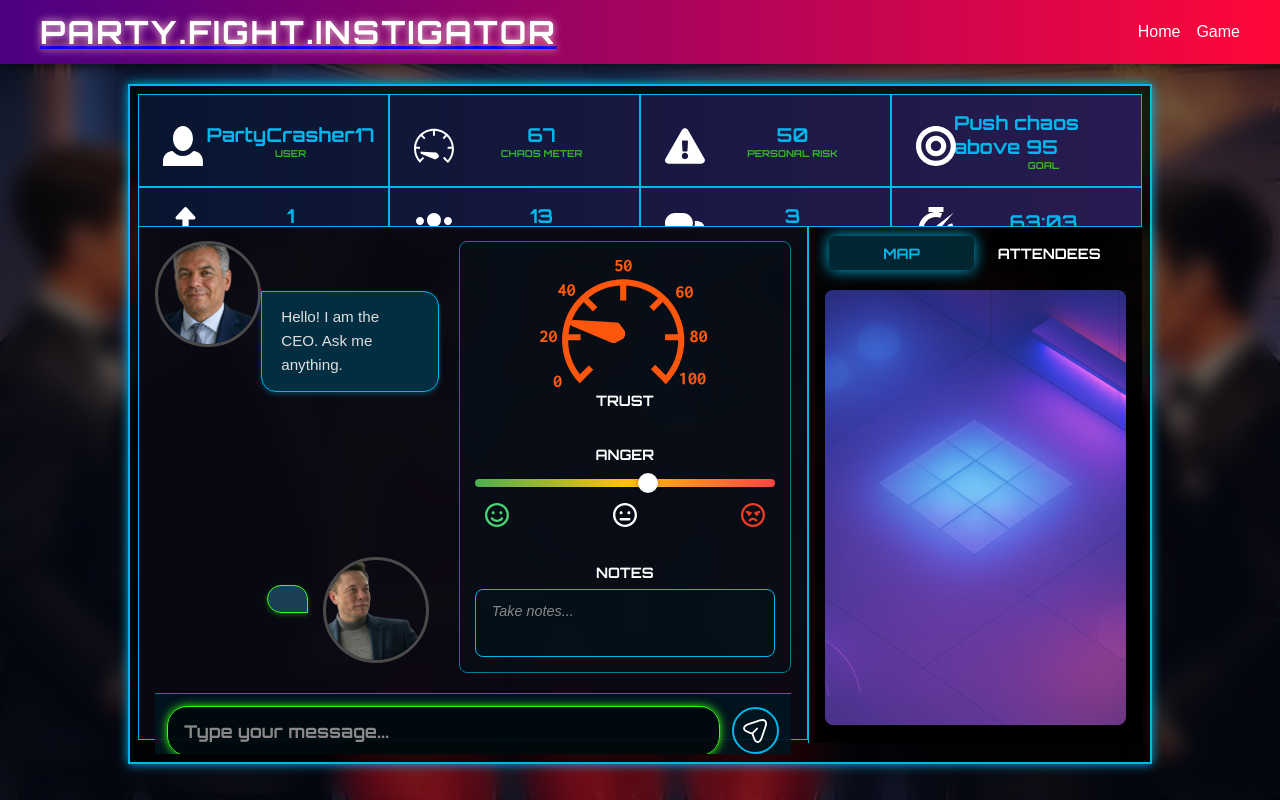
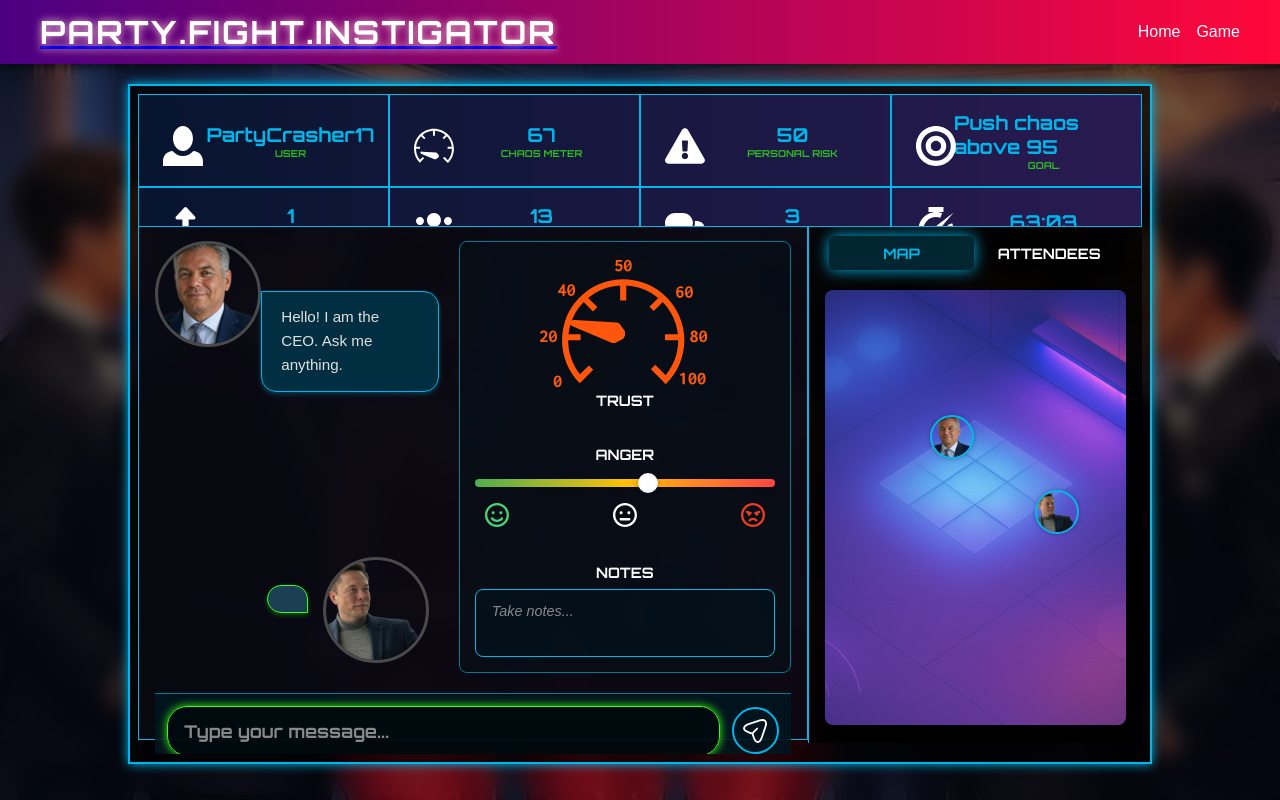
Before and after one commit to FedyaS/PartyFightInstigator, a React (Vite) app in the folder frontend/: page /game in a window 1280 px wide. Built offline with nearby package versions, Linux system fonts and the light colour scheme.

Commit message:
added map component

```diff
--- a/frontend/src/components/GameLayout.jsx
+++ b/frontend/src/components/GameLayout.jsx
@@ -2,6 +2,7 @@ import GameStats from './GameStats';
 import ConversationView from './ConversationView';
 import ViewSwitcher from './ViewSwitcher';
 import AttendeesView from './AttendeesView';
+import MapView from './MapView';
 import './GameLayout.css';
 import { useState } from 'react';
 
@@ -19,9 +20,7 @@ function GameLayout({ children }) {
         <aside className="graph-section">
           <ViewSwitcher activeView={activeView} onViewChange={setActiveView} />
           {activeView === 'MAP' ? (
-            <div className="map-view">
-              <img src="/mapBG1.png" alt="Map Background" className="map-background" />
-            </div>
+            <MapView />
           ) : (
             <AttendeesView />
           )}
--- /dev/null
+++ b/frontend/src/components/MapView.css
@@ -0,0 +1,21 @@
+.map-view {
+  position: relative;
+  width: 100%;
+  height: 100%;
+  overflow: hidden;
+}
+
+.map-background {
+  width: 100%;
+  height: 100%;
+  object-fit: cover;
+}
+
+.npcs-container {
+  position: absolute;
+  top: 0;
+  left: 0;
+  width: 100%;
+  height: 100%;
+  pointer-events: none;
+}
--- /dev/null
+++ b/frontend/src/components/MapView.jsx
@@ -0,0 +1,48 @@
+import { useState, useRef, useEffect } from 'react';
+import NPCOnMap from './NPCOnMap';
+import './MapView.css';
+
+function MapView() {
+  const mapRef = useRef(null);
+  const [mapDimensions, setMapDimensions] = useState({ width: 0, height: 0 });
+
+  useEffect(() => {
+    const updateDimensions = () => {
+      if (mapRef.current) {
+        setMapDimensions({
+          width: mapRef.current.offsetWidth,
+          height: mapRef.current.offsetHeight
+        });
+      }
+    };
+
+    updateDimensions();
+    window.addEventListener('resize', updateDimensions);
+    return () => window.removeEventListener('resize', updateDimensions);
+  }, []);
+
+  const [npcs] = useState([
+    { id: 1, image: "/assets/ceo.png", initialX: 100, initialY: 100 },
+    { id: 2, image: "/assets/elon.png", initialX: 200, initialY: 200 },
+  ]);
+
+  return (
+    <div className="map-view" ref={mapRef}>
+      <img src="/mapBG1.png" alt="Map Background" className="map-background" />
+      <div className="npcs-container">
+        {npcs.map(npc => (
+          <NPCOnMap
+            key={npc.id}
+            image={npc.image}
+            initialX={npc.initialX}
+            initialY={npc.initialY}
+            maxX={mapDimensions.width - 40} // Subtract NPC width
+            maxY={mapDimensions.height - 40} // Subtract NPC height
+          />
+        ))}
+      </div>
+    </div>
+  );
+}
+
+export default MapView;
--- /dev/null
+++ b/frontend/src/components/NPCOnMap.css
@@ -0,0 +1,16 @@
+.npc-on-map {
+  position: absolute;
+  width: 40px;
+  height: 40px;
+  border-radius: 50%;
+  overflow: hidden;
+  transition: left 0.1s linear, top 0.1s linear;
+  border: 2px solid #00b7eb;
+  box-shadow: 0 0 5px rgba(0, 0, 0, 0.3);
+}
+
+.npc-on-map img {
+  width: 100%;
+  height: 100%;
+  object-fit: cover;
+}
--- /dev/null
+++ b/frontend/src/components/NPCOnMap.jsx
@@ -0,0 +1,55 @@
+import { useEffect, useState } from 'react';
+import './NPCOnMap.css';
+
+function NPCOnMap({ image, initialX, initialY, maxX, maxY }) {
+  const [position, setPosition] = useState({ x: initialX, y: initialY });
+  const [isMoving, setIsMoving] = useState(true);
+
+  useEffect(() => {
+    const moveInterval = setInterval(() => {
+      if (isMoving) {
+        // Random movement
+        const directions = [
+          { x: 0, y: -1 },  // up
+          { x: 0, y: 1 },   // down
+          { x: -1, y: 0 },  // left
+          { x: 1, y: 0 },   // right
+          { x: -1, y: -1 }, // diagonal up-left
+          { x: 1, y: -1 },  // diagonal up-right
+          { x: -1, y: 1 },  // diagonal down-left
+          { x: 1, y: 1 },   // diagonal down-right
+        ];
+
+        const randomDirection = directions[Math.floor(Math.random() * directions.length)];
+        const newX = Math.max(0, Math.min(maxX, position.x + randomDirection.x * 5));
+        const newY = Math.max(0, Math.min(maxY, position.y + randomDirection.y * 5));
+
+        setPosition({ x: newX, y: newY });
+      }
+    }, 100);
+
+    // Randomly stop and start moving
+    const movementInterval = setInterval(() => {
+      setIsMoving(prev => !prev);
+    }, Math.random() * 3000 + 2000); // Random time between 2-5 seconds
+
+    return () => {
+      clearInterval(moveInterval);
+      clearInterval(movementInterval);
+    };
+  }, [position, isMoving, maxX, maxY]);
+
+  return (
+    <div
+      className="npc-on-map"
+      style={{
+        left: `${position.x}px`,
+        top: `${position.y}px`,
+      }}
+    >
+      <img src={image} alt="NPC" />
+    </div>
+  );
+}
+
+export default NPCOnMap;
```
